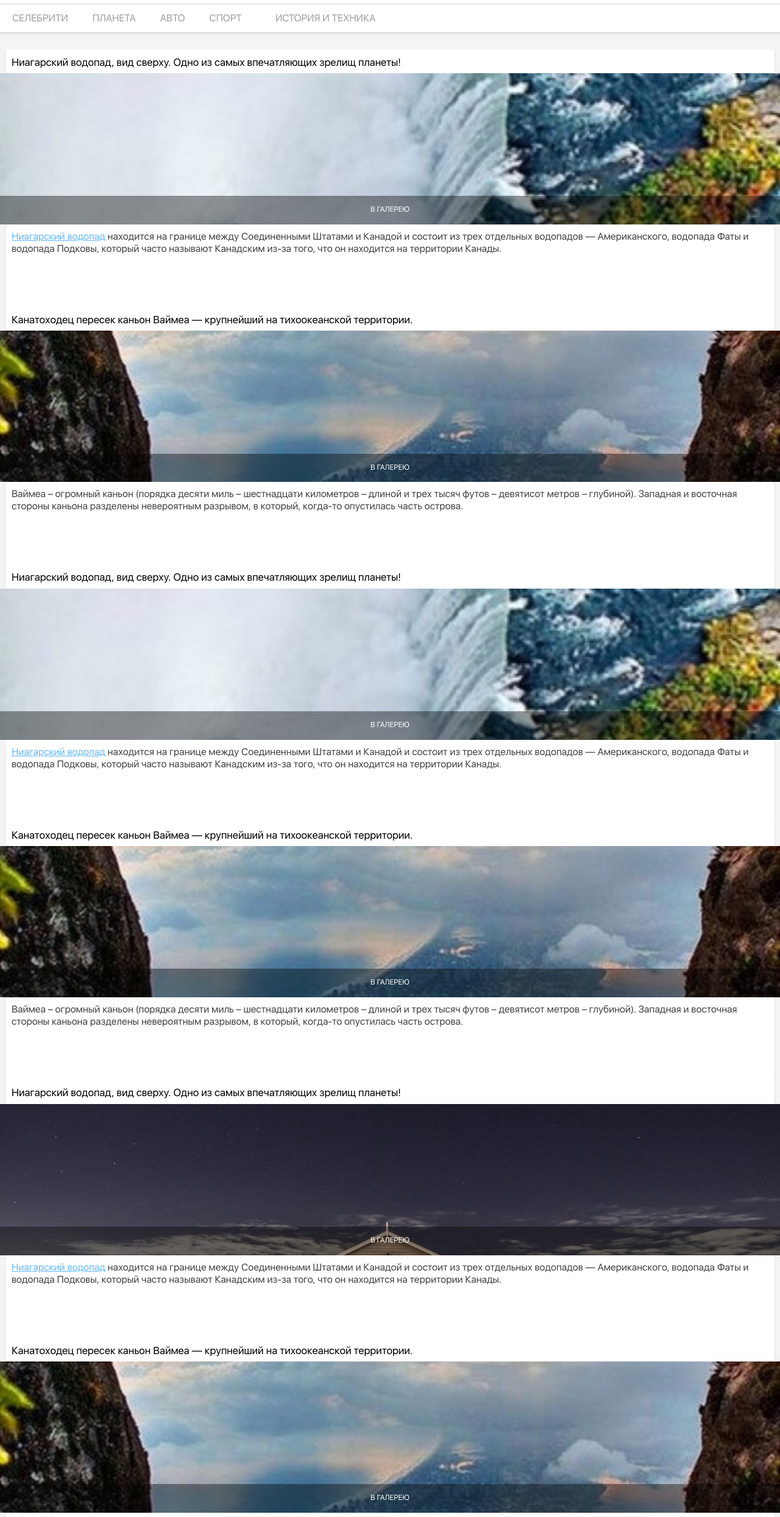
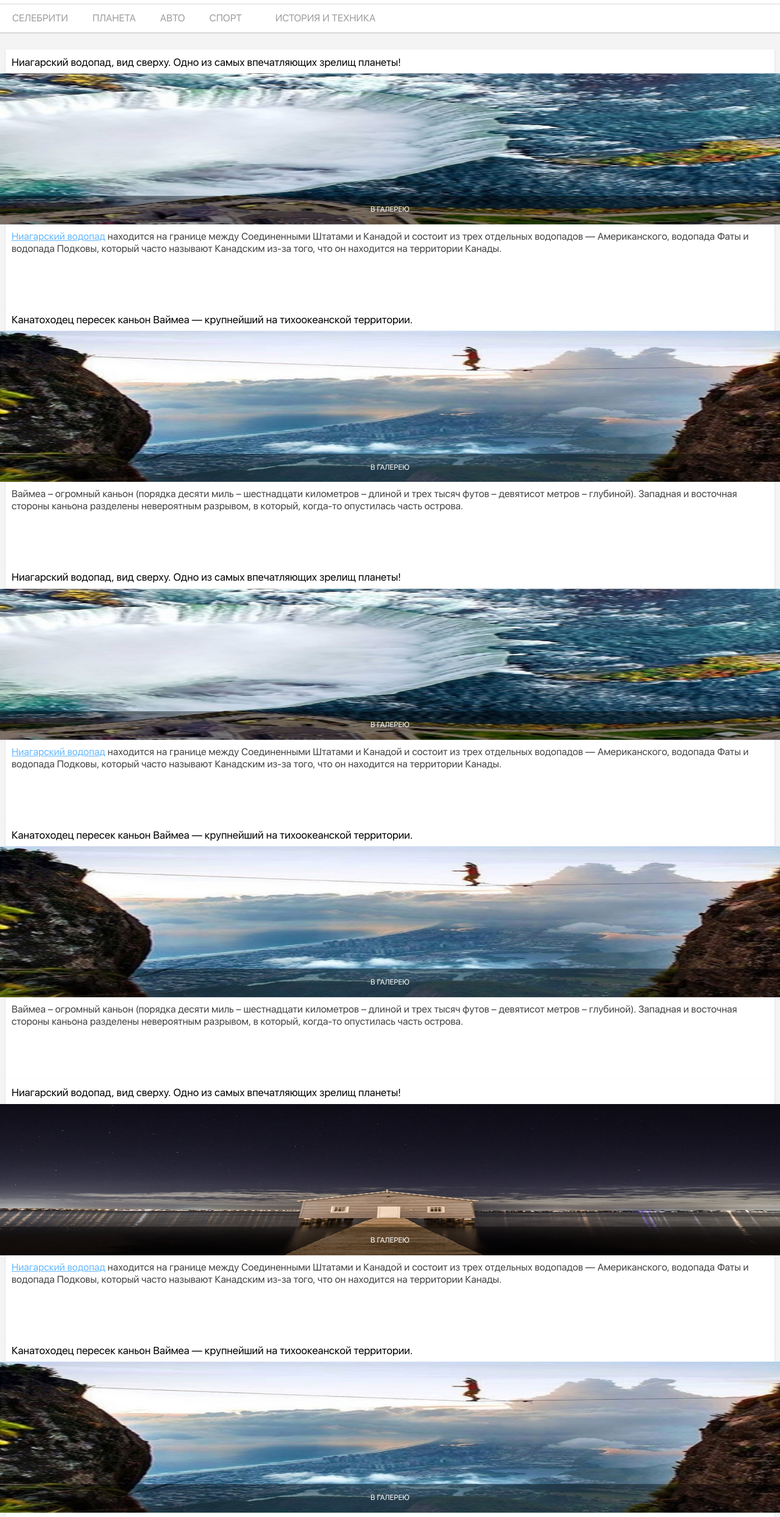
Before and after one commit to coderiver/lampa, a plain HTML site: page mobile.html in a window 1280 px wide. Shown: the part 40-2527 px from the top of the page at 61% size. Drawn offline with Linux system fonts and the light colour scheme; a script that the page names is missing; files whose address does not match are found by name.

Commit message:
background img changed on img

```diff
--- a/js/common.js
+++ b/js/common.js
@@ -110,7 +110,8 @@ head.ready(function() {
 		$('body').addClass('is-overflow');
 	});
 
-	$('.js-more').click(function() {
+	$('.js-more').click(function(e) {
+		e.preventDefault();
 		$('.js-more-popup').addClass('is-active');
 		$('body').addClass('is-overflow');
 	});
--- a/mobile.html
+++ b/mobile.html
@@ -38,7 +38,8 @@
 							<div class="article__in">
 								<h2 class="article__ttl">Ниагарский водопад, вид сверху. Одно из самых впечатляющих зрелищ планеты!</h2>
 							</div>
-							<div class="article__img" style="background-image: url('img/niagara.jpg')">
+							<div class="article__img">
+								<img src="img/niagara.jpg" alt="">
 								<a class="article__link" href="#">В галерею</a>
 							</div>
 							<div class="article__in">
@@ -51,7 +52,8 @@
 							<div class="article__in">
 								<h2 class="article__ttl">Канатоходец пересек каньон Ваймеа — крупнейший на тихоокеанской территории.</h2>
 							</div>
-							<div class="article__img" style="background-image: url('img/vaimea.jpg')">
+							<div class="article__img">
+								<img src="img/vaimea.jpg" alt="">
 								<a class="article__link" href="#">В галерею</a>
 							</div>
 							<div class="article__in">
@@ -64,7 +66,8 @@
 							<div class="article__in">
 								<h2 class="article__ttl">Ниагарский водопад, вид сверху. Одно из самых впечатляющих зрелищ планеты!</h2>
 							</div>
-							<div class="article__img" style="background-image: url('img/niagara.jpg')">
+							<div class="article__img">
+								<img src="img/niagara.jpg" alt="">
 								<a class="article__link" href="#">В галерею</a>
 							</div>
 							<div class="article__in">
@@ -80,7 +83,8 @@
 						<div class="article__in">
 							<h2 class="article__ttl">Канатоходец пересек каньон Ваймеа — крупнейший на тихоокеанской территории.</h2>
 						</div>
-						<div class="article__img" style="background-image: url('img/vaimea.jpg')">
+						<div class="article__img">
+							<img src="img/vaimea.jpg" alt="">
 							<a class="article__link" href="#">В галерею</a>
 						</div>
 						<div class="article__in">
@@ -95,7 +99,8 @@
 						<div class="article__in">
 							<h2 class="article__ttl">Ниагарский водопад, вид сверху. Одно из самых впечатляющих зрелищ планеты!</h2>
 						</div>
-						<div class="article__img" style="background-image: url('img/1300.jpg')">
+						<div class="article__img">
+							<img src="img/1300.jpg" alt="">
 							<a class="article__link" href="#">В галерею</a>
 						</div>
 						<div class="article__in">
@@ -111,6 +116,7 @@
 							<h2 class="article__ttl">Канатоходец пересек каньон Ваймеа — крупнейший на тихоокеанской территории.</h2>
 						</div>
 						<div class="article__img" style="background-image: url('img/vaimea.jpg')">
+							<img src="img/vaimea.jpg" alt="">
 							<a class="article__link" href="#">В галерею</a>
 						</div>
 						<div class="article__in">
@@ -125,7 +131,8 @@
 						<div class="article__in">
 							<h2 class="article__ttl">Ниагарский водопад, вид сверху. Одно из самых впечатляющих зрелищ планеты!</h2>
 						</div>
-						<div class="article__img" style="background-image: url('img/niagara.jpg')">
+						<div class="article__img">
+							<img src="img/niagara.jpg" alt="">
 							<a class="article__link" href="#">В галерею</a>
 						</div>
 						<div class="article__in">
--- a/sass/_mobile.sass
+++ b/sass/_mobile.sass
@@ -203,19 +203,20 @@
 		height: 38vh
 		height: 31vh
 		margin: 0 -9px
-		// display: none
-		+cover
+		img
+			width: 100%
+			height: 100%
 		&.-z-index
 			z-index: 11
 	&__gallery
 		position: relative
 		margin: 0 -9px
 		&-slide
-			div
+			img
+				width: 100%
 				height: 44vmax
 				height: 18vmax
 				height: 31vmax
-				+cover
 		.slick-prev,
 		.slick-next
 			top: initial
```
Also changed, not shown: gallery.html (+12 -4 lines), onepageshare.html (+2 -1 lines), css/screen.css.
